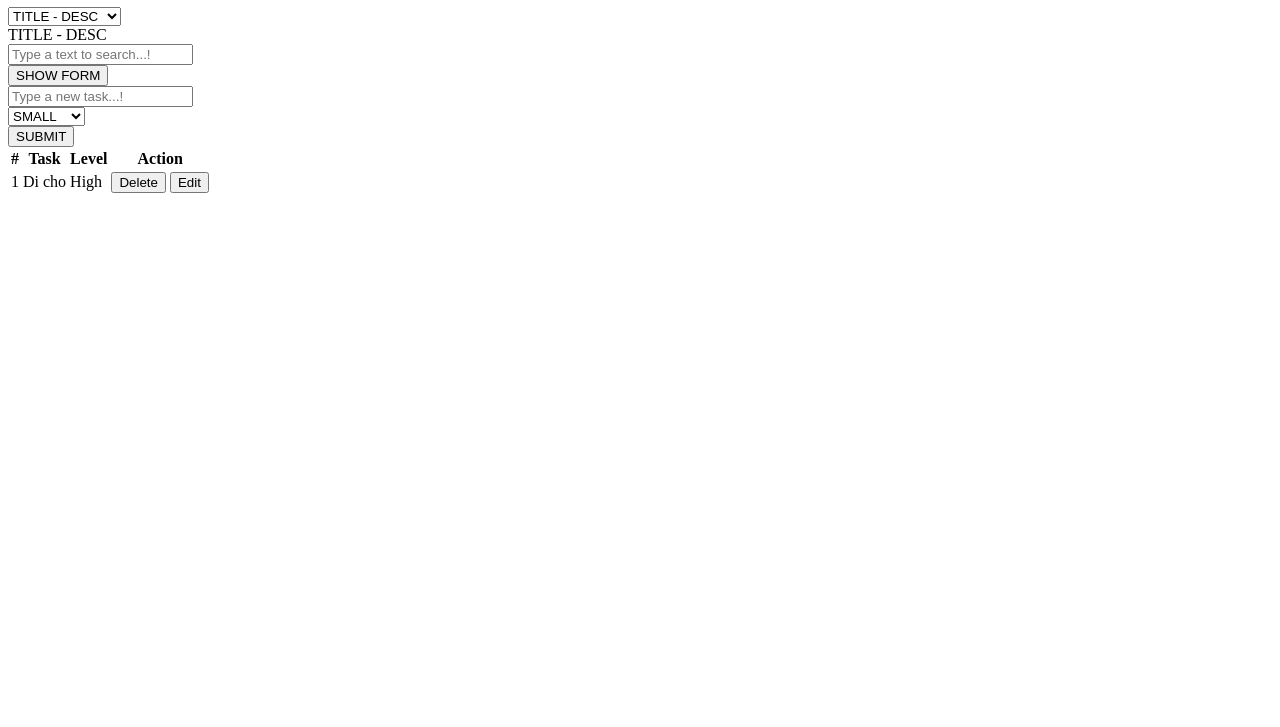
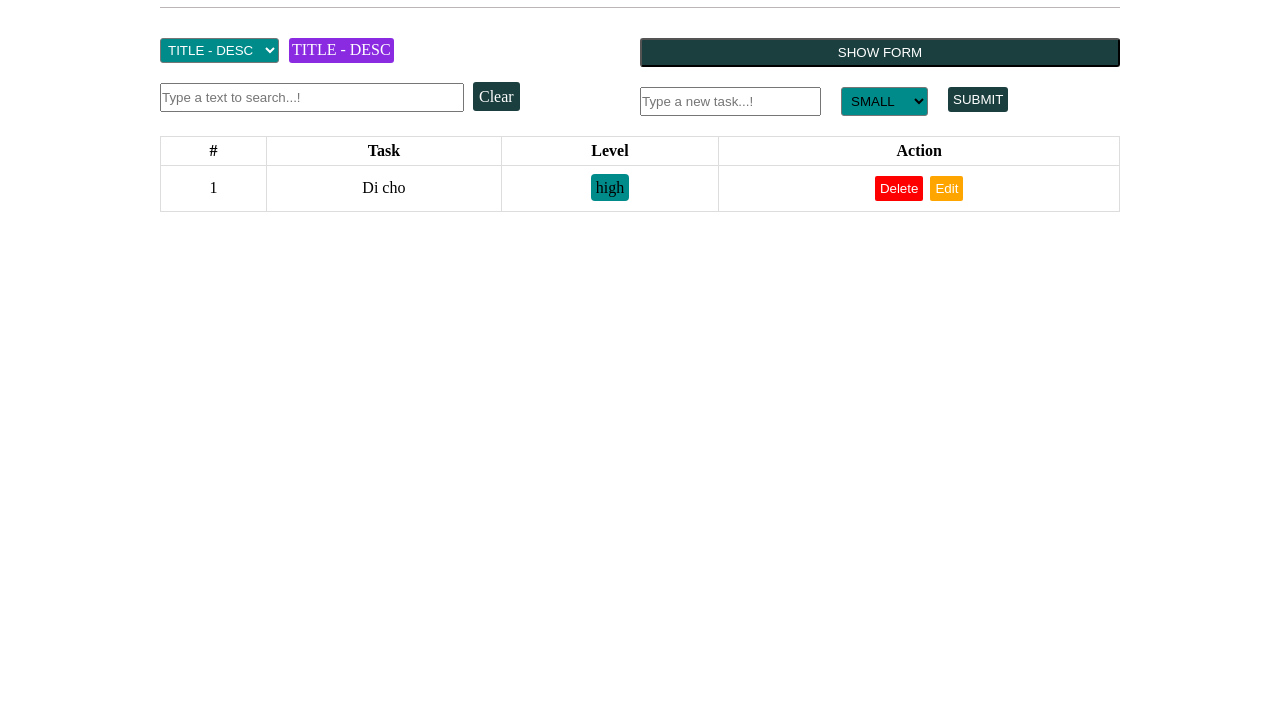
Before and after one commit to FTT1-01-FullFE-ReactJS/js-todo-list, a plain HTML site: page index.html in a window 1280 px wide. Shown: the part 73-800 px from the top of the page. Drawn offline with Linux system fonts and the light colour scheme.

Commit message:
tyle css app to do list

```diff
--- a/index.html
+++ b/index.html
@@ -30,6 +30,7 @@
                     <!-- Search -->
                     <div class="controls-search">
                         <input type="text" placeholder="Type a text to search...!">
+                        <span class="text">Clear</span>
                     </div>
                 </div>
                 <div class="controls-right">
@@ -38,7 +39,7 @@
                         <button type="button" class="button-toggle-form">SHOW FORM</button>
                     </div>
                     <div class="controls-form">
-                        <form action="">
+                        <form action="" class="flex-form">
                             <div class="input-control">
                                 <input type="text" placeholder="Type a new task...!">
                             </div>
@@ -70,7 +71,7 @@
                         <tr>
                             <td>1</td>
                             <td>Di cho</td>
-                            <td>High</td>
+                            <td><span class="span">high</span></td>
                             <td>
                                 <button type="button">Delete</button>
                                 <button type="button">Edit</button>
--- a/public/css/home.css
+++ b/public/css/home.css
@@ -1 +1,128 @@
-/* Home styled */
+button {
+    cursor: pointer;
+}
+.container {
+    width: 960px;
+    margin: 0px auto;
+}
+/* header */
+.header {
+    font-family: 'Times New Roman', Times, serif;
+    border-bottom: 1px solid #bbb5b5;
+}
+/* end-header */
+
+/* content */
+.content {
+    margin-top: 30px;
+}
+.content-controls {
+    display: flex;
+
+}
+.content-controls .controls-left,
+.content-controls .controls-right {
+    flex: 0 0 50%;
+}
+.content-controls .controls-left .controls-sort {
+    display: flex;
+    margin-bottom: 20px;
+}
+.content-controls .controls-left .controls-sort .sort-values {
+    margin-right: 10px;
+    background-color: darkcyan;
+    outline: none;
+}
+.content-controls .controls-left .controls-sort .sort-preview {
+    background-color: blueviolet;
+}
+.content-controls .controls-left .controls-sort .sort-values,
+.content-controls .controls-left .controls-sort .sort-preview {
+    border-radius: 3px;
+    color: #ffff;
+    padding: 3px;
+}
+.content-controls .controls-left .controls-search input {
+    padding: 5px 0px;
+    margin-right: 5px;
+    width: 300px;
+}
+.content-controls .controls-left .controls-search .text {
+    padding: 6px;
+    background-color: rgb(27, 62, 62);
+    border-radius: 3px;
+    color: #ffff;
+}
+.content-controls .controls-right .controls-button {
+    width: 100%;
+}
+.content-controls .controls-right .controls-button button {
+    width: 100%;
+    padding: 5px 0px;
+    background-color: rgb(27, 62, 62);
+    border-radius: 3px;
+    color: #ffff;
+    margin-bottom: 20px;
+
+}
+.content-controls .controls-right .controls-form .flex-form {
+    display: flex;
+
+}
+.content-controls .controls-right .input-control input {
+    padding: 5px 0px;
+}
+.content-controls .controls-right .level-control {
+    margin: 0px 20px 0px 20px;
+    outline: none;
+}
+.content-controls .controls-right .level-control .level-values {
+    background-color: darkcyan;
+    padding: 5px;
+    border-radius: 3px;
+}
+.content-controls .controls-right .button-control button {
+    padding: 5px;
+    background-color: rgb(27, 62, 62);
+    color: #ffff;
+    border: none;
+    border-radius: 3px;
+}
+
+.content-tasks {
+    margin-top: 20px;
+}
+.content-tasks table {
+    width: 100%;
+    border-collapse: collapse;
+}
+table, td, th {
+    border: 1px solid #ddd;
+    text-align: center;
+}
+.content-tasks table th {
+    padding: 5px;
+}
+.content-tasks td {
+    padding: 10px;
+}
+.content-tasks .span {
+    background-color: darkcyan;
+    padding: 5px;
+    border-radius: 4px;
+}
+.content-tasks button {
+    outline: none;
+    border: none;
+    padding: 5px;
+    border-radius: 2px;
+}
+.content-tasks button:first-child {
+    background-color: red;
+    color: #ffff;
+    margin-right: 3px;
+}
+.content-tasks button:last-child {
+    background-color: orange;
+    color: #ffff;
+}
```
